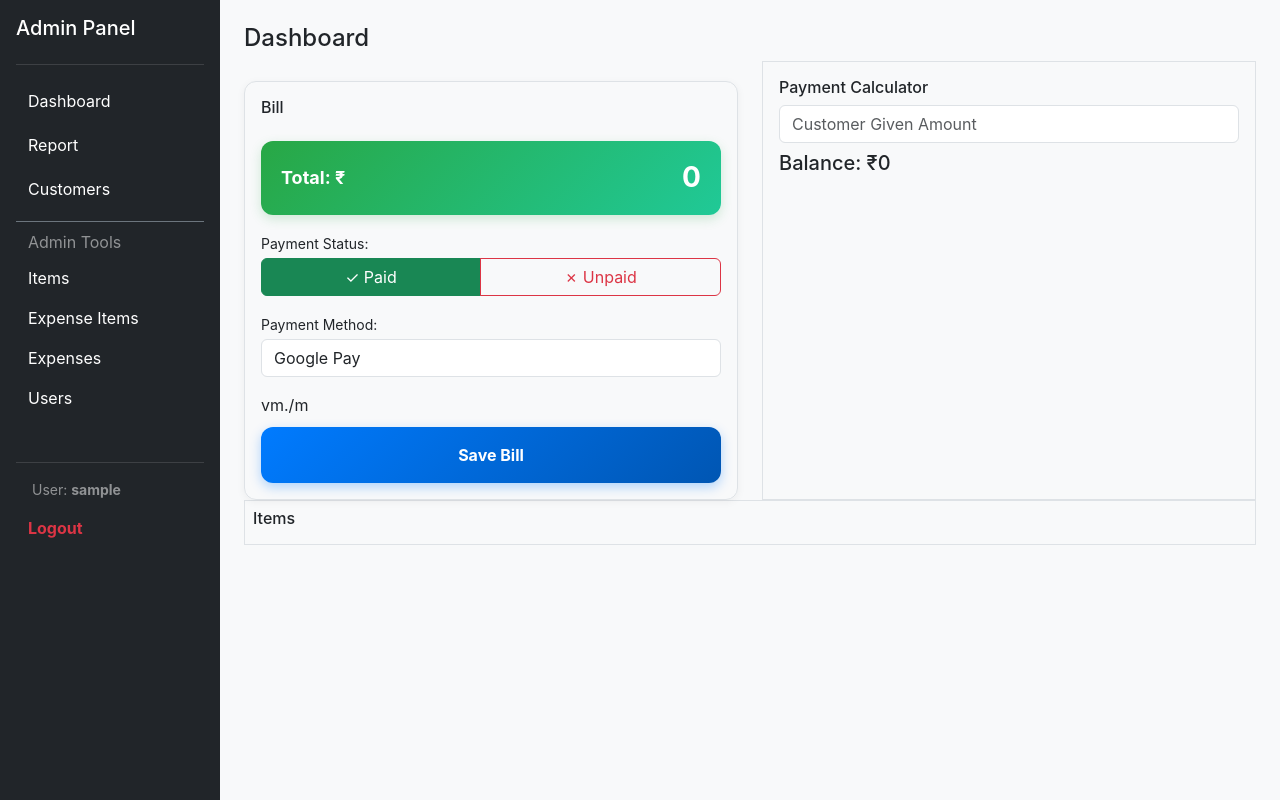
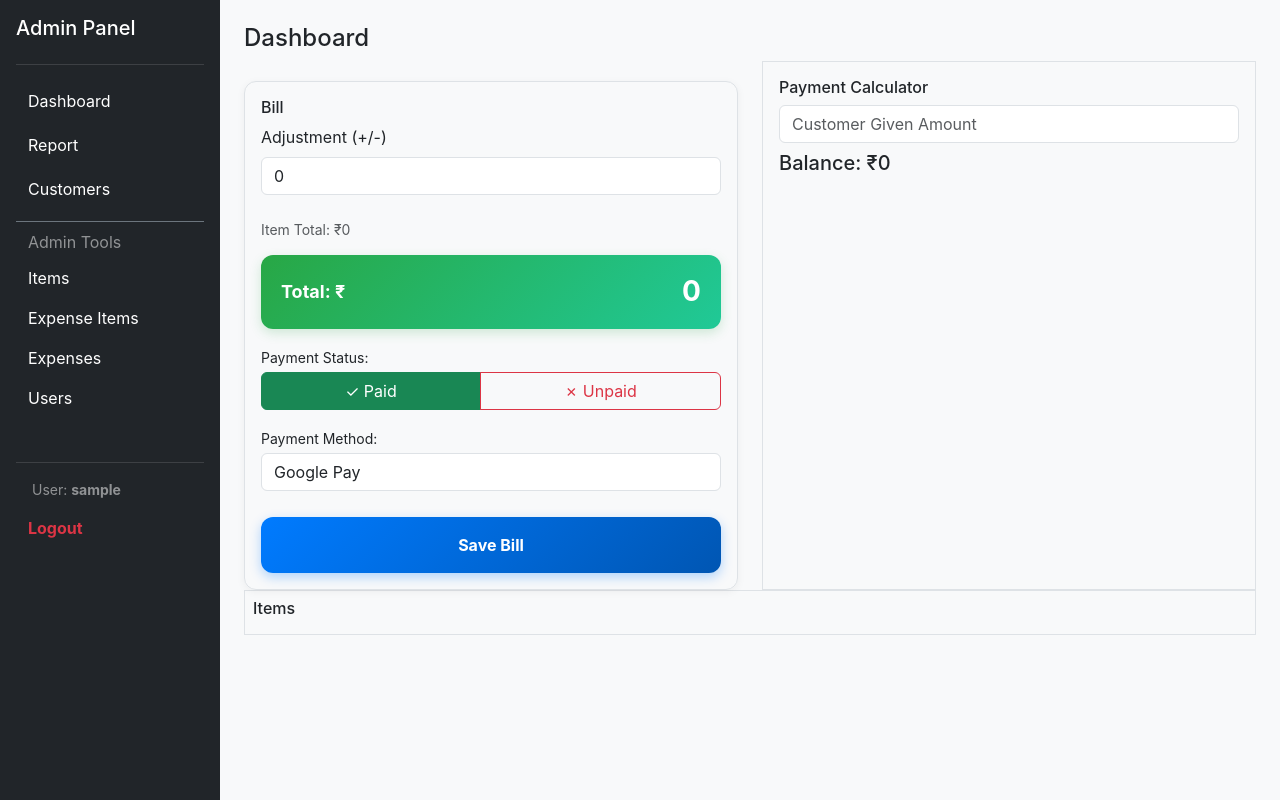
Before and after one commit to mcadithya/Adukkala, a Django app: page / in a window 1280 px wide. Run offline with Django 5.2, Linux system fonts and the light colour scheme; the visitor is signed in with stand-in values (Sample User, id 1); data that the repository does not hold is empty.

Commit message:
adjustment amount added

```diff
--- a/Adukkala/billing/models.py
+++ b/Adukkala/billing/models.py
@@ -30,6 +30,9 @@ class Order(models.Model):
         blank=True
     )
 
+    item_total = models.IntegerField(default=0)
+    adjustment = models.IntegerField(default=0)
+
     total_amount = models.PositiveIntegerField()
     customer_given = models.PositiveIntegerField()
     balance = models.IntegerField()
@@ -42,9 +45,6 @@ class Order(models.Model):
 
     is_paid = models.BooleanField(default=True)
     created_at = models.DateTimeField(auto_now_add=True)
-
-
-
 class OrderItem(models.Model):
     order = models.ForeignKey(Order, on_delete=models.CASCADE)
     item = models.ForeignKey(Item, on_delete=models.CASCADE)
--- a/Adukkala/billing/views.py
+++ b/Adukkala/billing/views.py
@@ -72,14 +72,18 @@ def dashboard(request):
             customer = Customer.objects.get(id=customer_id)
 
         order = Order.objects.create(
-        customer=customer,
-        total_amount=data["total"],
-        customer_given=data["given"],
-        balance=data["balance"],
-        is_paid=is_paid,
-        payment_method=data.get("payment_method", "Google Pay")
-    )
-
+    customer=customer,
+    item_total=sum(
+        int(i["price"]) * int(i["qty"])
+        for i in data["items"]
+    ),
+    adjustment=data.get("adjustment", 0),
+    total_amount=data["total"],
+    customer_given=data["given"],
+    balance=data["balance"],
+    is_paid=is_paid,
+    payment_method=data.get("payment_method", "Google Pay")
+)
         for i in data["items"]:
             OrderItem.objects.create(
                 order=order,
--- a/Adukkala/templates/billing/dashboard.html
+++ b/Adukkala/templates/billing/dashboard.html
@@ -18,6 +18,24 @@
     <div class="border p-3 h-100">
       <h6>Bill</h6>
 
+
+<div class="mb-2">
+    <label class="form-label">Adjustment (+/-)</label>
+    <input type="number"
+           id="adjustment"
+           class="form-control"
+           value="0"
+           oninput="updateFinalTotal()">
+</div>
+      <ul id="bill" class="list-group mb-3"></ul>
+
+  <div class="small text-muted">
+    Item Total: ₹<span id="item-total">0</span>
+</div>
+
+<h5>
+    Total: ₹<span id="final-total">0</span>
+</h5>
       <!-- Customer Selection (shown only when unpaid) -->
       <div id="customer-selection" style="display: none;">
         <div class="d-flex gap-2 mb-2">
@@ -33,11 +51,6 @@
           </button>
         </div>
       </div>
-
-      <ul id="bill" class="list-group mb-3"></ul>
-
-      <h5>Total: ₹<span id="total">0</span></h5>
-
       <!-- Moved Payment Status Toggle -->
       <div class="mt-3 mb-2">
         <label class="form-label small mb-1">Payment Status:</label>
@@ -64,7 +77,7 @@
       Cash
     </option>
   </select>
-</div>  vm./m
+</div>
       <button type="button" class="btn btn-primary w-100" onclick="saveBill()">
         Save Bill
       </button>
@@ -203,6 +216,17 @@
         alert("Error creating customer");
       });
   }
+  function updateFinalTotal() {
+
+    let adjustment =
+        parseFloat(document.getElementById("adjustment").value) || 0;
+
+    let finalTotal = total + adjustment;
+
+    document.getElementById("final-total").innerText = finalTotal;
+
+    calcBalance();
+}
 function setPaymentStatus(paid) {
 
   isPaid = paid;
@@ -278,9 +302,8 @@ function setPaymentStatus(paid) {
 
   function renderBill() {
     var billEl = document.getElementById("bill");
-    var totalEl = document.getElementById("total");
 
-    if (!billEl || !totalEl) return;
+    if (!billEl) return;
 
     billEl.innerHTML = "";
     total = 0;
@@ -313,8 +336,8 @@ function setPaymentStatus(paid) {
         billEl.appendChild(li);
       }
     }
-
-    totalEl.innerText = total;
+document.getElementById("item-total").innerText = total;
+updateFinalTotal();
     calcBalance();
   }
 
@@ -334,7 +357,12 @@ function setPaymentStatus(paid) {
     if (!givenEl || !balanceEl) return;
 
     var given = parseFloat(givenEl.value) || 0;
-    var balance = total - given; // Changed from given - total to total - given
+    var adjustment =
+    parseFloat(document.getElementById("adjustment").value) || 0;
+
+var finalTotal = total + adjustment;
+
+var balance = finalTotal - given;
     balanceEl.innerText = balance;
   }
 
@@ -345,7 +373,10 @@ function setPaymentStatus(paid) {
       alert("No items in bill");
       return;
     }
+let adjustment =
+    parseFloat(document.getElementById("adjustment").value) || 0;
 
+let finalTotal = total + adjustment;
     // Validate customer selection for unpaid bills
     if (!isPaid) {
       var customerSelect = document.getElementById("customer");
@@ -381,11 +412,12 @@ function setPaymentStatus(paid) {
     var payload = {
       customer_id: customerId,
       items: itemsList,
-      total: total,
       given: given,
       balance: balance,
       is_paid: isPaid,
       payment_method: paymentMethod,
+      total: finalTotal,
+      adjustment: adjustment,
     };
 
     fetch("", {
```
Also changed, not shown: Adukkala/templates/billing/report_detail.html (+15 -0 lines), Adukkala/billing/migrations/0010_order_adjustment_order_item_total.py (added).
